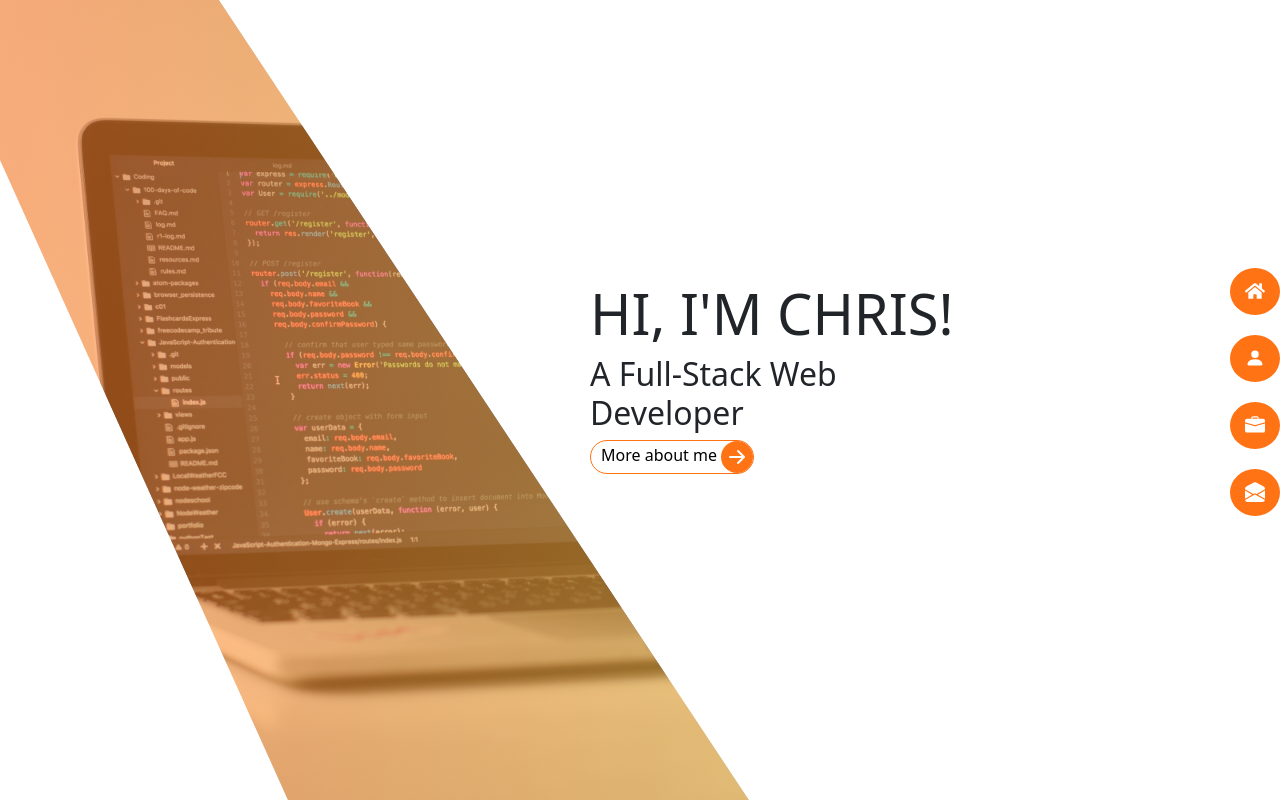
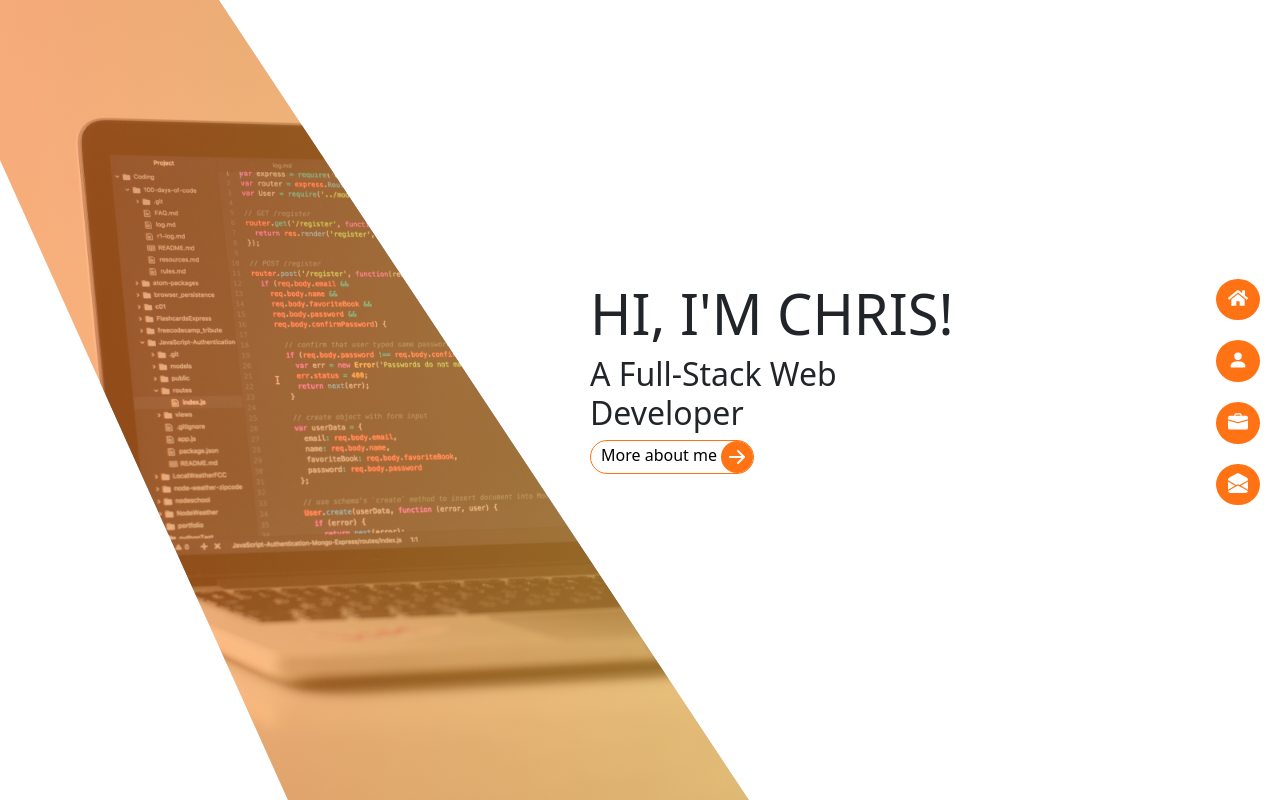
Before and after one commit to cblake35/Portfolio-V3, a React (Create React App) app: page / in a window 1280 px wide. Built offline with nearby package versions, Linux system fonts and the light colour scheme; the HTML template or start-up script is replaced by a standard one.

Commit message:
Navigation alignment and style update for homepage.

```diff
--- a/src/App.css
+++ b/src/App.css
@@ -18,24 +18,89 @@
 
 .sidebar li {
     list-style-type: none;
-    background-color: #FF7315;
-    width: 50px;
-    border-radius: 50%;
-    margin: 20px 0 20px auto;
-    padding: 10px 10px 13px 10px;
-    text-align: center;
+    margin: 20px 0;
 }
 
 .sidebar a {
     text-decoration: none;
 }
 
-.sidebar svg {
-    font-size: 1.25rem;
-    margin-bottom: 1px;
+.sidebarLinkWrapper {
+    display: flex;
+    justify-content: flex-end;
+    margin-right: 20px;
+}
+
+.sidebarLinkWrapper span {
+    font-size: 1.1rem;
     color: white;
 }
 
+.homeBtn {
+    background-color: #FF7315;
+    margin-right: -38px;
+    padding-right: 15px;
+    border-radius: 50px;
+    padding: 8px 40px 8px 12px;
+    display: none;
+}
+
+.homeSvg {
+    background-color: #FF7315;
+    border-radius: 50%;
+    padding: 8px 12px;
+}
+
+.aboutBtn {
+    background-color: #FF7315;
+    margin-right: -38px;
+    padding-right: 15px;
+    border-radius: 50px;
+    padding: 8px 40px 8px 12px;
+    display: none;
+}
+
+.aboutSvg {
+    background-color: #FF7315;
+    border-radius: 50%;
+    padding: 8px 12px;
+}
+
+.workBtn {
+    background-color: #FF7315;
+    margin-right: -38px;
+    padding-right: 15px;
+    border-radius: 50px;
+    padding: 8px 40px 8px 12px;
+    display: none;
+}
+
+.workSvg {
+    background-color: #FF7315;
+    border-radius: 50%;
+    padding: 8px 12px;
+}
+
+.contactBtn {
+    background-color: #FF7315;
+    margin-right: -38px;
+    padding-right: 15px;
+    border-radius: 50px;
+    padding: 8px 40px 8px 12px;
+    display: none;
+}
+
+.contactSvg {
+    background-color: #FF7315;
+    border-radius: 50%;
+    padding: 8px 12px;
+}
+
+.sidebar svg {
+    font-size: 1.25rem;
+    margin-bottom: 4px;
+    color: white;
+}
 
 
 
--- a/src/components/Sidebar.js
+++ b/src/components/Sidebar.js
@@ -25,10 +25,38 @@ function Sidebar() {
                 </div>
                 <div className='sidebar'>
                     <ul>
-                        <li><Link to='/'><FaHome /></Link></li>
-                        <li ><Link to='/about'><BsFillPersonFill /></Link></li>
-                        <li><Link to='/work'><BsBriefcaseFill /></Link></li>
-                        <li><Link to='/contact'><BsEnvelopeOpenFill /></Link></li>
+                        <li>
+                            <Link to='/'>
+                                <div className='sidebarLinkWrapper'>
+                                    <div className='homeBtn'><span>Home</span></div>
+                                    <div className='homeSvg'><FaHome /></div>
+                                </div>
+                            </Link>
+                        </li>
+                        <li>
+                            <Link to='/about'>
+                                <div className='sidebarLinkWrapper'>
+                                    <div className='aboutBtn'><span>About</span></div>
+                                    <div className='aboutSvg'><BsFillPersonFill /></div>
+                                </div>
+                            </Link>
+                        </li>
+                        <li>
+                            <Link to='/work'>
+                                <div className='sidebarLinkWrapper'>
+                                    <div className='workBtn'><span>Work</span></div>
+                                    <div className='workSvg'><BsBriefcaseFill /></div>
+                                </div>
+                            </Link>
+                        </li>
+                        <li>
+                            <Link to='/contact'>
+                                <div className='sidebarLinkWrapper'>
+                                    <div className='contactBtn'><span>Contact</span></div>
+                                    <div className='contactSvg'><BsEnvelopeOpenFill /></div>
+                                </div>
+                            </Link>
+                        </li>
                     </ul>
                 </div>
             </Router>
```
